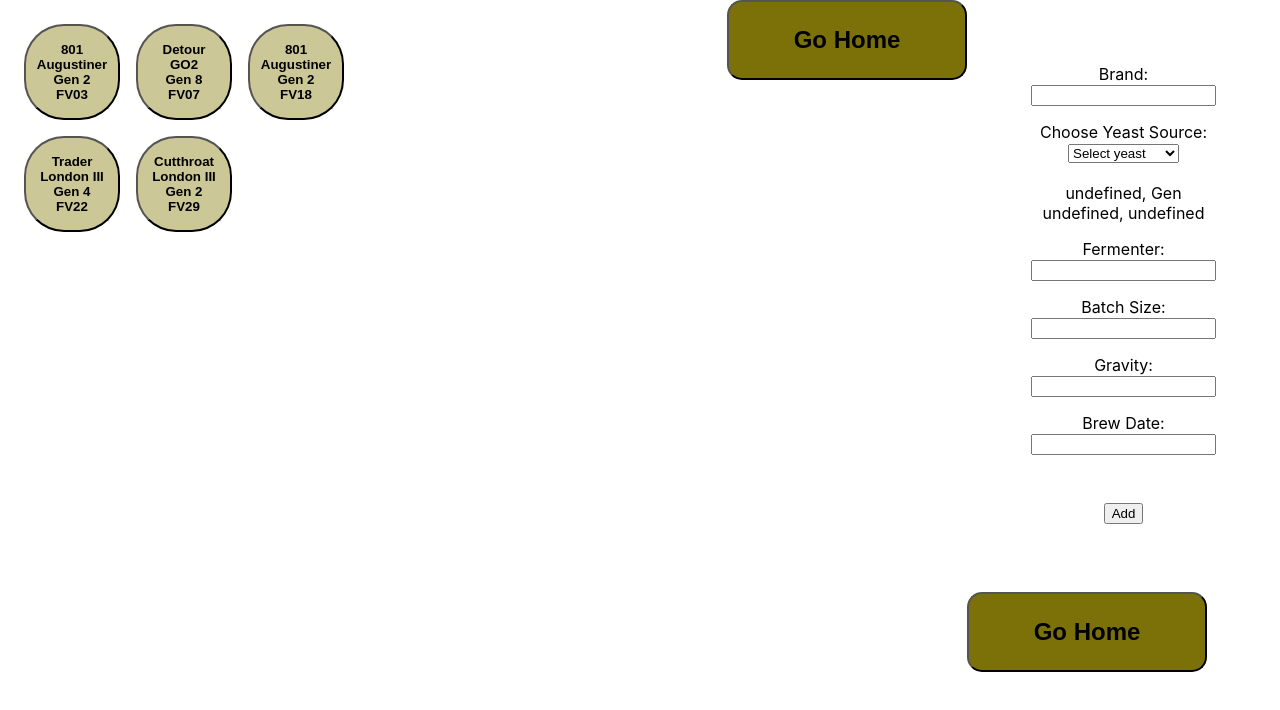
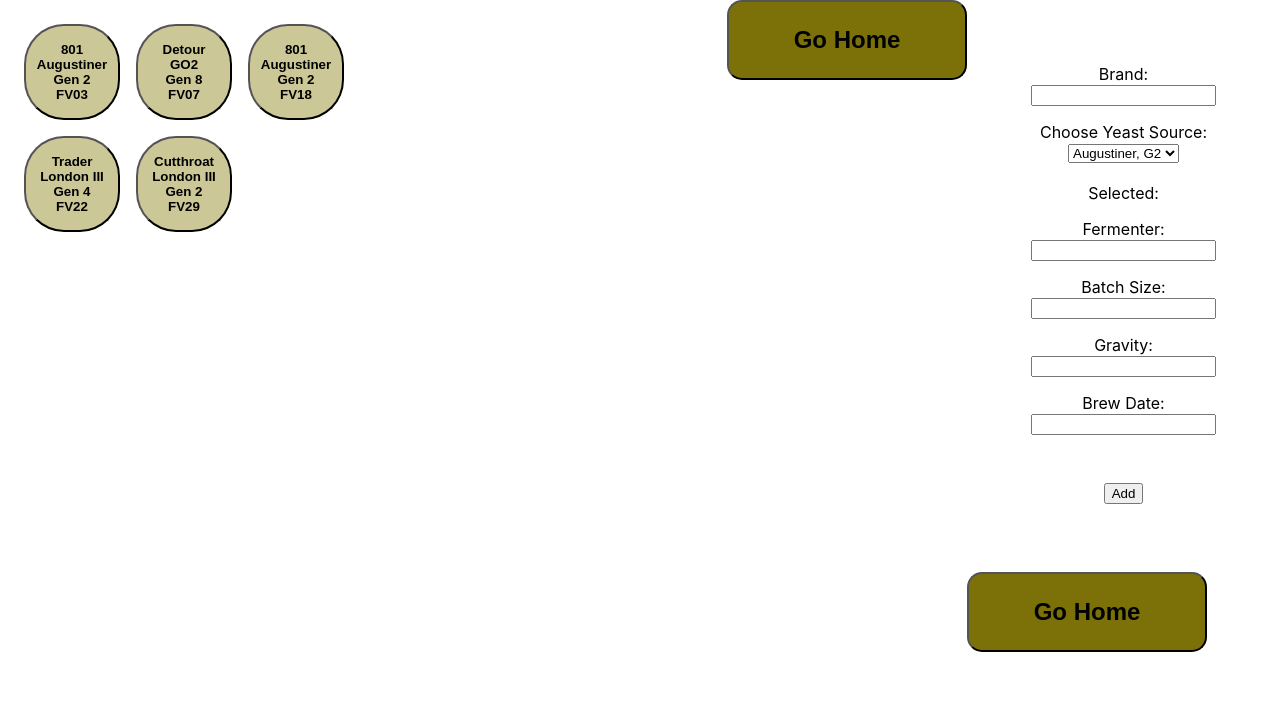
Before and after one commit to srsmith0/yeast-handler, a Next.js app: page /user/fermentations in a window 1280 px wide. Shown: the top 710 px of the page. Built offline with nearby package versions, Linux system fonts and the light colour scheme.

Commit message:
reorganized yeast selection

```diff
--- a/components/AddBrew.tsx
+++ b/components/AddBrew.tsx
@@ -6,19 +6,19 @@ import Input from '../utils/Input';
 
 const AddBrew = ({ yeasts }) => {
     const [brand, setBrand] = useState('');
-    const [yeast, setYeast] = useState({});
+    const [yeast, setYeast] = useState('');
     const [fermenter, setFermenter] = useState('');
     const [batchSize, setBatchSize] = useState('');
     const [gravity, setGravity] = useState('');
     const [brewDate, setBrewDate] = useState('');
 
-    const brew = {
-        brand,
-        yeast,
-        fermenter,
-        batchSize,
-        gravity
-    };
+    // const brew = {
+    //     brand,
+    //     yeast,
+    //     fermenter,
+    //     batchSize,
+    //     gravity
+    // };
 
     const clearData = () => {
         setBrand('');
@@ -31,23 +31,32 @@ const AddBrew = ({ yeasts }) => {
 
     const handleSubmit = (e) => {
         e.preventDefault()
+        const brew = {
+            brand,
+            yeast,
+            fermenter,
+            batchSize,
+            gravity
+        };
         //TODO: post to database
-        console.log(brew)
+        console.log(e.target)
         clearData();
     };
 
-    const handleYeast = (ID) => {
-        const selectedYeast = yeasts.find(y => y.id === parseInt(ID))
+    const handleYeast = (e) => {
+        //TODO: figure out how to show selection in drop box
+        let yeastID = parseInt(e.target.value)
+        const selectedYeast = yeasts.find(y => y.id === yeastID)
         setYeast(selectedYeast);
     };
 
     const displayYeast = () => {
         return (
             <div>
-            <select name="yeast" value={yeast} onChange={((e) => handleYeast((e.target.value)))}>
-                <option value="select">Select yeast</option>
+            <select name="yeast" value={yeast} onChange={handleYeast}>
+                {/* <option value="select">Select yeast</option> */}
                 {yeasts.map(y =>
-                    <option key={y.id} selected={yeast.id == y.id}value={y.id}>{`${y.strain}, G${y.gen}`}</option>)}
+                    <option key={y.id} selected={yeast.id === y.id} value={y.id}>{`${y.strain}, G${y.gen}`}</option>)}
             </select>
             </div>
         )
@@ -61,7 +70,7 @@ const AddBrew = ({ yeasts }) => {
                 </BrewInput>
                 <BrewInput>
                         Choose Yeast Source: {displayYeast()} <br />
-                        {`${yeast.strain}, Gen ${yeast.gen}, ${yeast.current_tank}`}
+                        Selected: {yeast === '' ? '' : `${yeast.strain}, Gen ${yeast.gen}, ${yeast.current_tank}`}
                 </BrewInput>
                 <BrewInput>
                     <Input required={true} value={fermenter} valueChange={setFermenter} name="fermenter" title="Fermenter: " />
```
